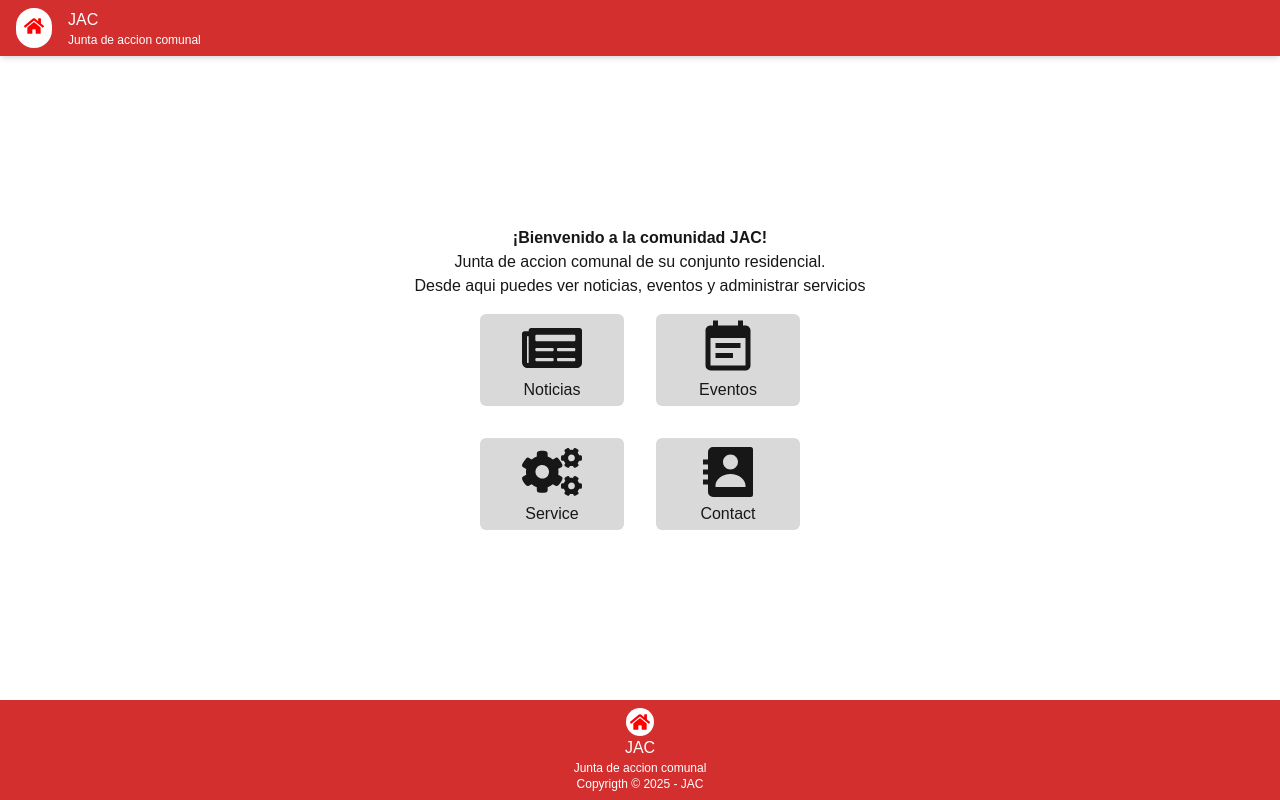
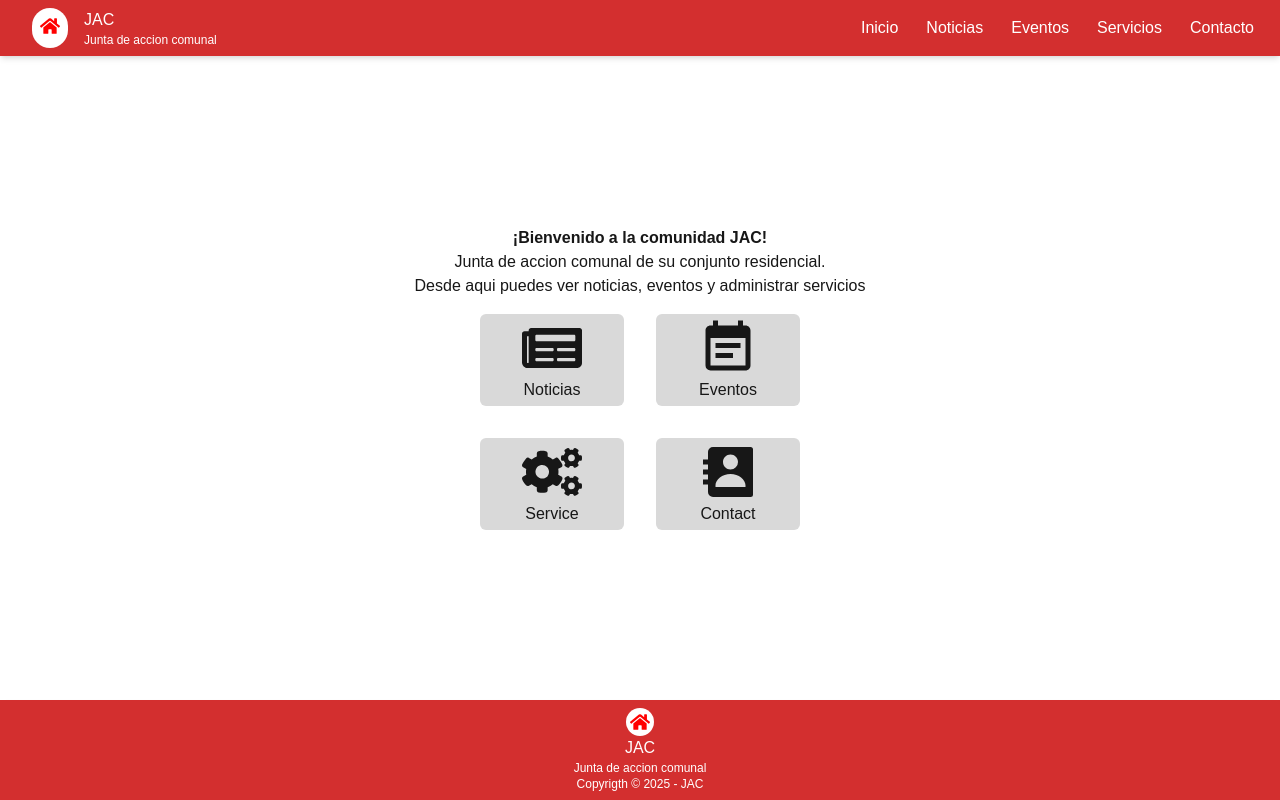
Before and after one commit to Stiven-023/JAC, a Next.js app: page /home in a window 1280 px wide. Built offline with nearby package versions, Linux system fonts and the light colour scheme.

Commit message:
I've added some changes; several things still need fixing and finishing.

```diff
--- /dev/null
+++ b/src/app/(home)/contact/page.tsx
@@ -0,0 +1,5 @@
+export default function Page() {
+    return (
+        <h1>contact Page</h1>
+    )
+}
--- /dev/null
+++ b/src/app/(home)/events/page.tsx
@@ -0,0 +1,19 @@
+import Card from "@/app/components/Card";
+
+export default function Page() {
+    return (
+        <div>
+            <h1 className="text-center mb-4">Eventos</h1>
+            <div className="grid grid-cols-2 gap-4 text-xs">
+                <Card title="Mantenimiento Piscina " hour="Descripción del evento 1" date="2024-07-01" place="Casas" />
+                <Card title="Mantenimiento Piscina " hour="Descripción del evento 1" date="2024-07-01" place="Casas" />
+                <Card title="Mantenimiento Piscina " hour="Descripción del evento 1" date="2024-07-01" place="Casas" />
+                <Card title="Mantenimiento Piscina " hour="Descripción del evento 1" date="2024-07-01" place="Casas" />
+            </div>
+
+        </div>
+
+
+    )
+
+}
--- a/src/app/(home)/layout.tsx
+++ b/src/app/(home)/layout.tsx
@@ -11,6 +11,7 @@ export default function HomeLayout({ children }: { children: React.ReactNode })
 
                 <HomeHeader />
                 <main className="flex-1 flex items-center justify-center">{children}</main>
+
                 <MainFooter />
             </body>
 
--- a/src/app/(home)/news/page.tsx
+++ b/src/app/(home)/news/page.tsx
@@ -0,0 +1,22 @@
+import Card from "@/app/components/Card";
+
+export default function Page() {
+    return (
+        <div>
+            <h1 className="text-center mb-4">Eventos</h1>
+            <div className=" whitespace-pre-line grid grid-cols-2 gap-4 text-xs px-60 ">
+                <Card
+
+                    title="Jornada de limpieza "
+                    description="Este sabado realizaremos una  jornada de limpieza en el parque" date="2024-07-01" />
+                <Card title="Actualización del reglamento interno" description="Descripción del evento 1" date="2024-07-01" />
+                <Card title="Nuevo servicio de reciclaje puerta a puerta" description="Descripción del evento 1" date="2024-07-01" />
+                <Card title="Convocatoria a reunion mensual" description="Descripción del evento 1" date="2024-07-01" />
+            </div>
+
+        </div>
+
+
+    )
+
+}
--- /dev/null
+++ b/src/app/(home)/service/page.tsx
@@ -0,0 +1,12 @@
+import ServiceCard from "@/app/components/ServiceCard";
+import { Fa500Px } from 'react-icons/fa';
+
+
+
+export default function Page() {
+    return (
+        <div>
+            <ServiceCard icon={Fa500Px} title="Icono" description="Descripcion del icono" />
+        </div>
+    )
+}
--- /dev/null
+++ b/src/app/components/Card.tsx
@@ -0,0 +1,38 @@
+
+
+export default function Card({ title, description, date, hour, place }: { title: string, description?: string, date: string, hour?: string, place?: string }) {
+    return (
+        <div className="flex flex-col bg-[#D9D9D9] p-4 rounded-lg shadow-md space-y-2">
+            <div>
+                <h1 className="font-bold mb-2 text-center">{title}</h1>
+                <p>
+                    <span className="font-semibold">Fecha: </span>
+                    {date}
+                </p>
+                {hour && (
+                    <p>
+                        <span className="font-semibold">Hora: </span>
+                        {hour}
+                    </p>
+                )}
+                {place && (
+                    <p>
+                        <span className="font-semibold">Lugar: </span>
+                        {place}
+                    </p>
+                )}
+                {description && (
+                    <p className="whitespace-pre-line break-all">
+                        <span className="font-semibold">Descripción: </span>
+                        {description}
+                    </p>
+                )}
+            </div>
+            <div className="flex justify-end">
+                <span className="hover:underline">Leer mas</span>
+
+            </div>
+        </div>
+
+    )
+}
--- a/src/app/components/HomeHeader.tsx
+++ b/src/app/components/HomeHeader.tsx
@@ -1,8 +1,11 @@
 import { FaHome } from 'react-icons/fa';
+
+import Link from 'next/link'
 export default function HomeHeader() {
     return (
 
         <header className='shadow-md bg-red-primary text-white py-2'>
+            <div className='flex px-4 space-x-4 justify-between'>
                 <div className='flex px-4 space-x-4'>
                     <div className='rounded-full bg-white p-2 '>
                         <FaHome size={20} color="red" />
@@ -11,6 +14,37 @@ export default function HomeHeader() {
                         <h1>JAC</h1>
                         <p className='text-xs'>Junta de accion comunal </p>
                     </div>
+                </div>
+
+
+                <nav className="flex items-center gap-2">
+                    <Link
+                        href="/home"
+                        className="px-2 py-1 rounded-xl transition duration-200 border-2 border-transparent hover:border-white"
+                    >
+                        Inicio
+                    </Link>
+
+                    <Link
+                        href="/news"
+                        className="px-2 py-1 rounded-xl transition duration-200 border-2 border-transparent hover:border-white"
+                    >
+                        Noticias
+                    </Link>
+
+                    <Link href="/events" className="px-2 py-1 rounded-xl transition duration-200 border-2 border-transparent hover:border-white">
+                        Eventos
+                    </Link>
+
+                    <Link href="/service" className="px-2 py-1 rounded-xl transition duration-200 border-2 border-transparent hover:border-white">
+                        Servicios
+                    </Link>
+
+                    <Link href="/contact" className="px-2 py-1 rounded-xl transition duration-200 border-2 border-transparent hover:border-white">
+                        Contacto
+                    </Link>
+
+                </nav>
 
 
             </div>
--- a/src/app/components/MainHeader.tsx
+++ b/src/app/components/MainHeader.tsx
@@ -1,6 +1,8 @@
 'use client';
 import { redirect } from 'next/navigation';
 import { FaHome } from 'react-icons/fa';
+import Link from 'next/link'
+
 export default function MainHeader() {
     function handleLogin() {
 
@@ -22,6 +24,8 @@ export default function MainHeader() {
                 <h2>JAC</h2>
                 <p className=''>Junta de accion comunal </p>
                 <h3 className='text-indigo-50 py-2'>Bienvenido a la comunidad JAC!</h3>
+
+
             </div>
         </header >
 
--- /dev/null
+++ b/src/app/components/ServiceCard.tsx
@@ -0,0 +1,17 @@
+import React from "react";
+
+export default function ServiceCard({ icon, title, description }: { icon: React.ElementType; title: string; description: string }) {
+    return (
+        <div>
+            <div>
+                {React.createElement(icon, { size: 50 })}
+
+            </div>
+            <div>
+
+            </div>
+
+        </div>
+
+    );
+}
```
Lines whose indentation alone changed are shown as unchanged.
